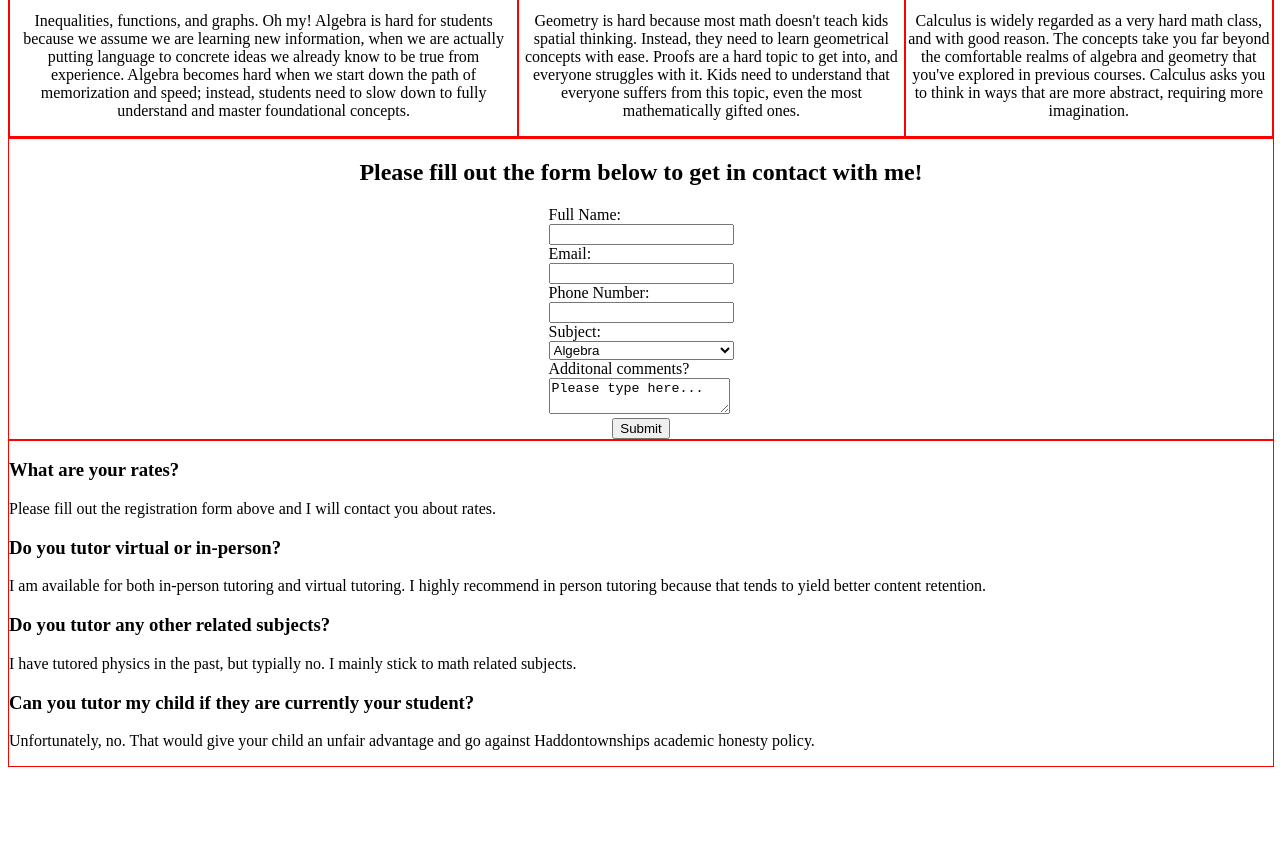
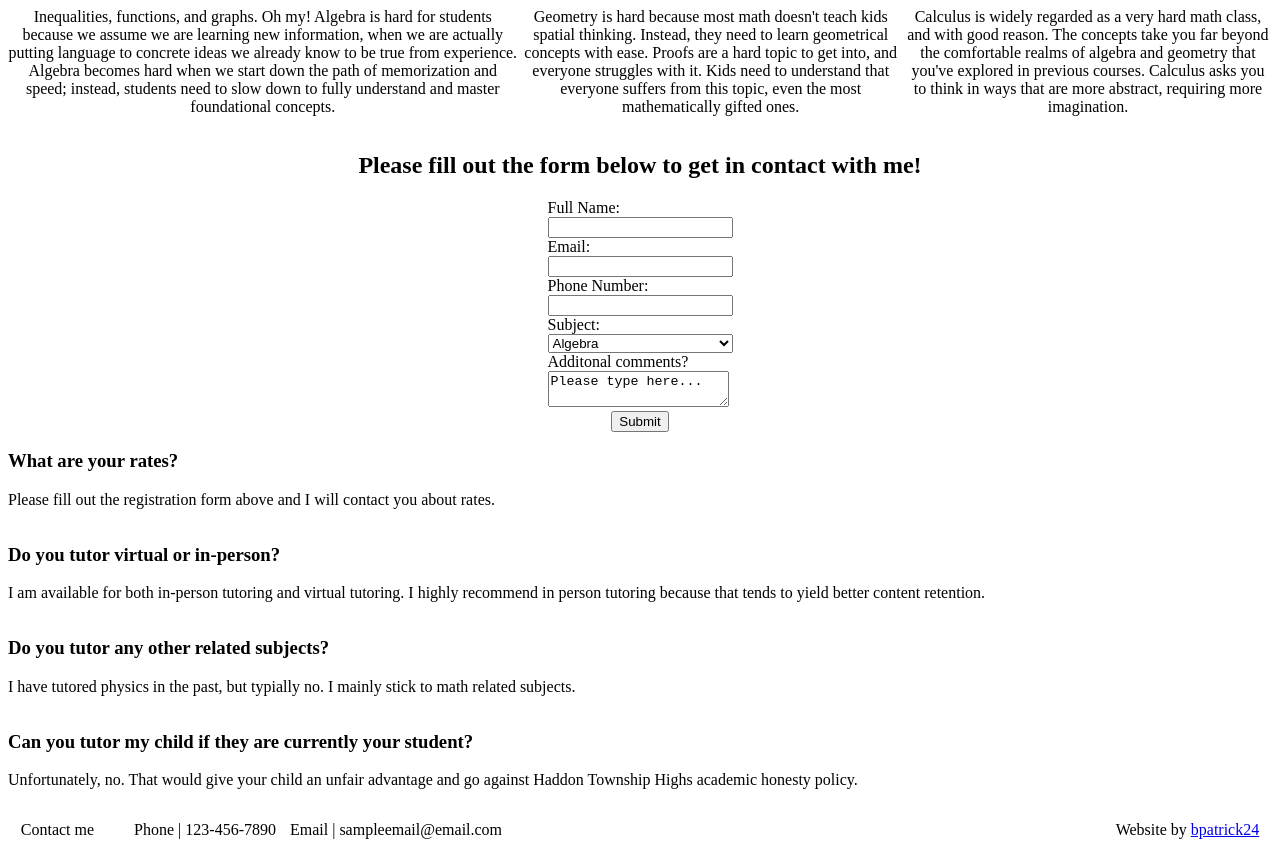
Before and after one commit to bpatrick24/tutoring_website, a plain HTML site: page index.html in a window 1280 px wide. Shown: the part 640-1503 px from the top of the page. Before the commit the page ends 1415 px from the top, so only its background shows below. Drawn offline with Linux system fonts and the light colour scheme.

Commit message:
Add trig jpg for poss future use and complete skeleton

```diff
--- a/index.html
+++ b/index.html
@@ -96,9 +96,21 @@
       </div>
       <div>
         <h3>Can you tutor my child if they are currently your student?</h3>
-        <p>Unfortunately, no. That would give your child an unfair advantage and go against Haddontownships academic honesty policy.</p>
+        <p>Unfortunately, no. That would give your child an unfair advantage and go against Haddon Township Highs academic honesty policy.</p>
       </div>
     </section>
   </main>
+  <footer>
+    <div class="contact-me">
+      <p>Contact me</p>
+      <ol>
+        <li>Phone | 123-456-7890</li>
+        <li class="email-li">Email | sampleemail@email.com</li>
+      </ol>
+    </div>
+    <div>
+      <p>Website by <a href="https://github.com/bpatrick24" target="_blank">bpatrick24</a></p>
+    </div>
+  </footer>
 </body>
 </html>
--- a/styles.css
+++ b/styles.css
@@ -16,7 +16,6 @@ ul li {
 }
 
 section {
-  border: 1px solid red;
   height: auto;
   width: 100%;
 }
@@ -29,7 +28,6 @@ section {
   display: flex;
   flex-direction: column;
   align-items: center;
-  border: 1px solid red;
 }
 
 #subjects p {
@@ -57,3 +55,33 @@ input, label {
   flex-direction: column;
   justify-content: center;
 }
+
+#faq {
+  display: flex;
+  flex-direction: column;
+  justify-content: center;
+}
+
+ol {
+  list-style: none;
+  justify-content: space-between;
+}
+
+footer {
+  display: flex;
+  justify-content: space-between;
+  margin-left: 1vw;
+  margin-right: 1vw;
+}
+
+.contact-me {
+  display: inline-flex;
+}
+
+ol li {
+  display: inline-flex;
+}
+
+.email-li {
+  padding-left: 10px;
+}
```
Also changed, not shown: resources/trigonometry.jpg (added).
